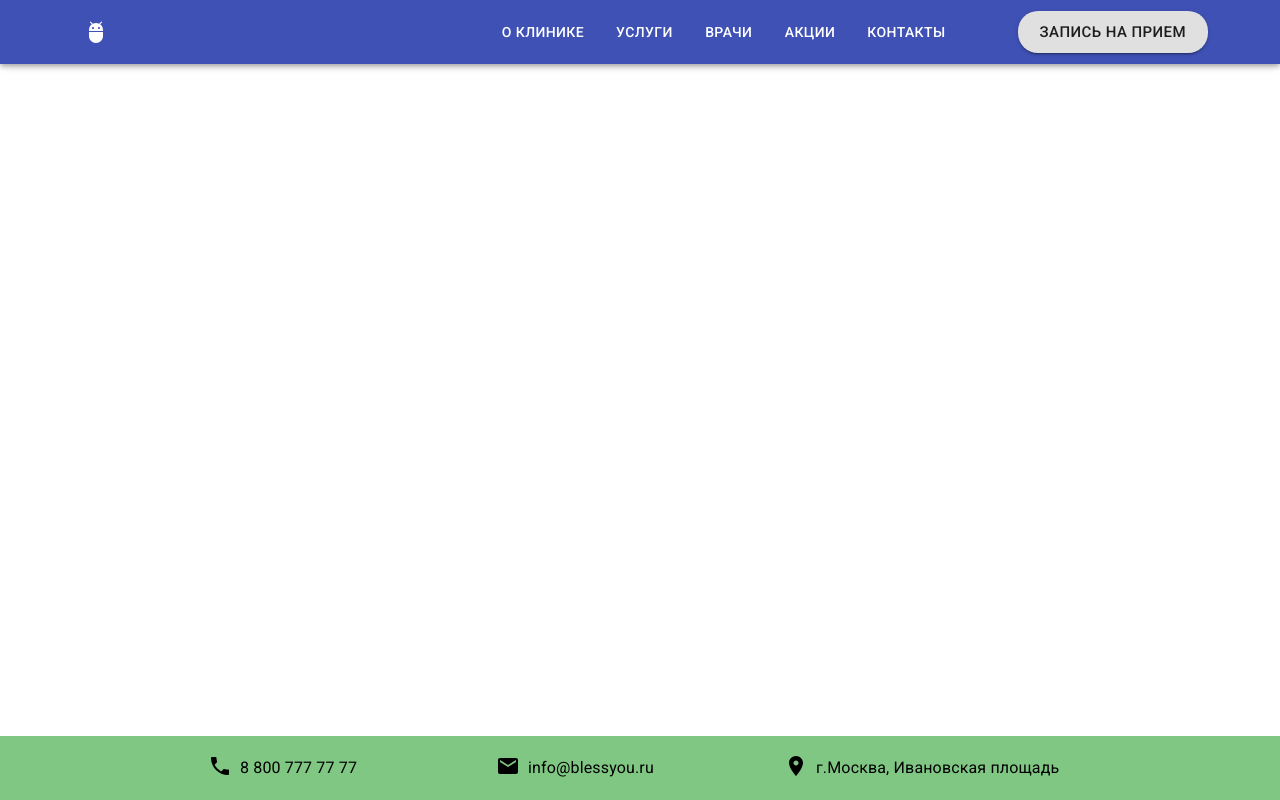
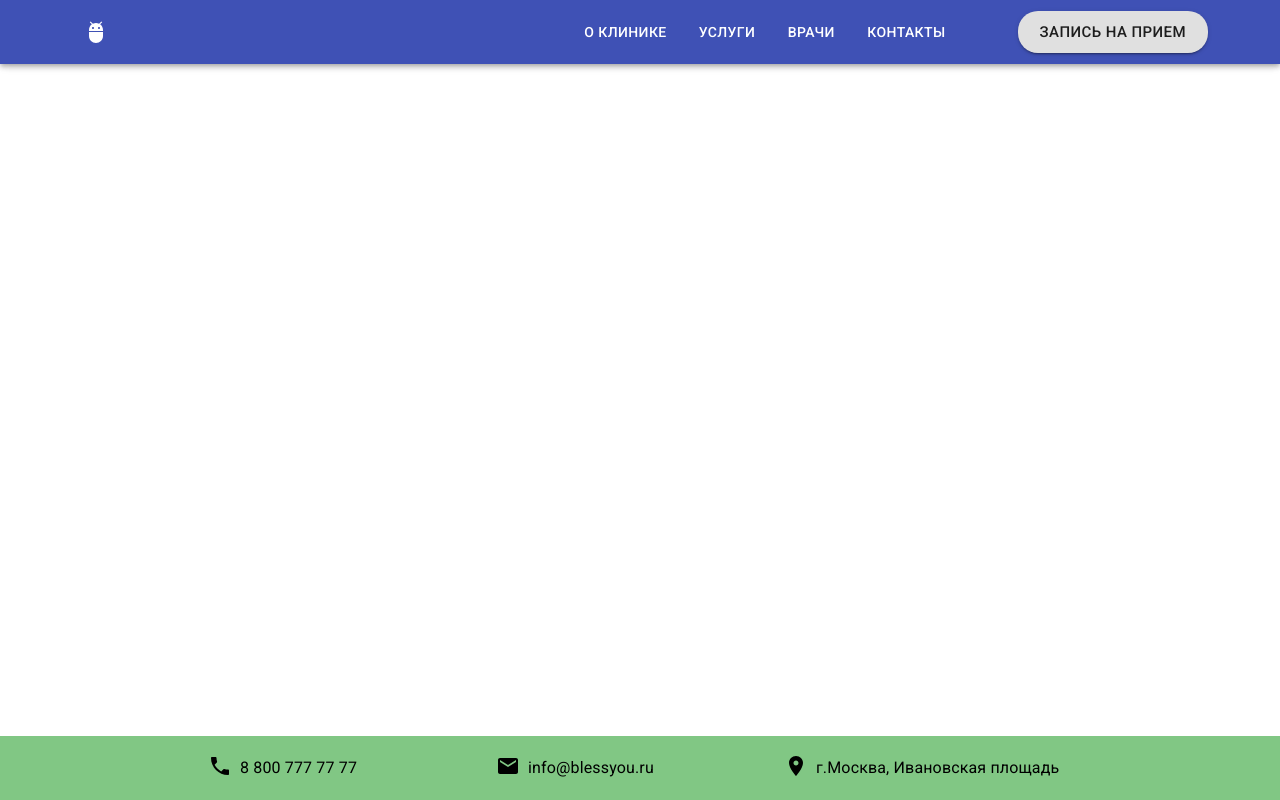
Before and after one commit to tex3700/blessyou-project, a React (Create React App) app in the folder front/: page /contacts in a window 1280 px wide. Built offline with nearby package versions, Linux system fonts and the light colour scheme.

Commit message:
added href in buttons for routing

```diff
--- a/front/src/component/header/headerContent.jsx
+++ b/front/src/component/header/headerContent.jsx
@@ -9,11 +9,17 @@ import {
 } from "@material-ui/core";
 import React from "react";
 import useStyles from "./styles";
+import { Route, Link, Routes } from "react-router-dom";
 /////////////эта иконка поставлена как загдушка и для практики
 import AdbIcon from "@mui/icons-material/Adb";
 ////////////
 
-const linksArray = ["О клинике", "Услуги", "Врачи", "Акции", "Контакты"];
+const linksArray = [
+  { name: "О клинике", path: "/about" },
+  { name: "Услуги", path: "/services" },
+  { name: "Врачи", path: "/doctors" },
+  { name: "Контакты", path: "/contacts" },
+];
 
 const HeaderContent = () => {
   const classes = useStyles();
@@ -21,7 +27,7 @@ const HeaderContent = () => {
     // <AppBar>
     <Container fixed>
       <Toolbar>
-        <IconButton color="inherit">
+        <IconButton color="inherit" href="/">
           <AdbIcon />
         </IconButton>
 
@@ -33,9 +39,10 @@ const HeaderContent = () => {
             <Button
               className={classes.headerButtonLink}
               color="inherit"
-              key={link}
+              key={link.name}
+              href={link.path}
             >
-              {link}
+              {link.name}
             </Button>
           ))}
         </Box>
```
